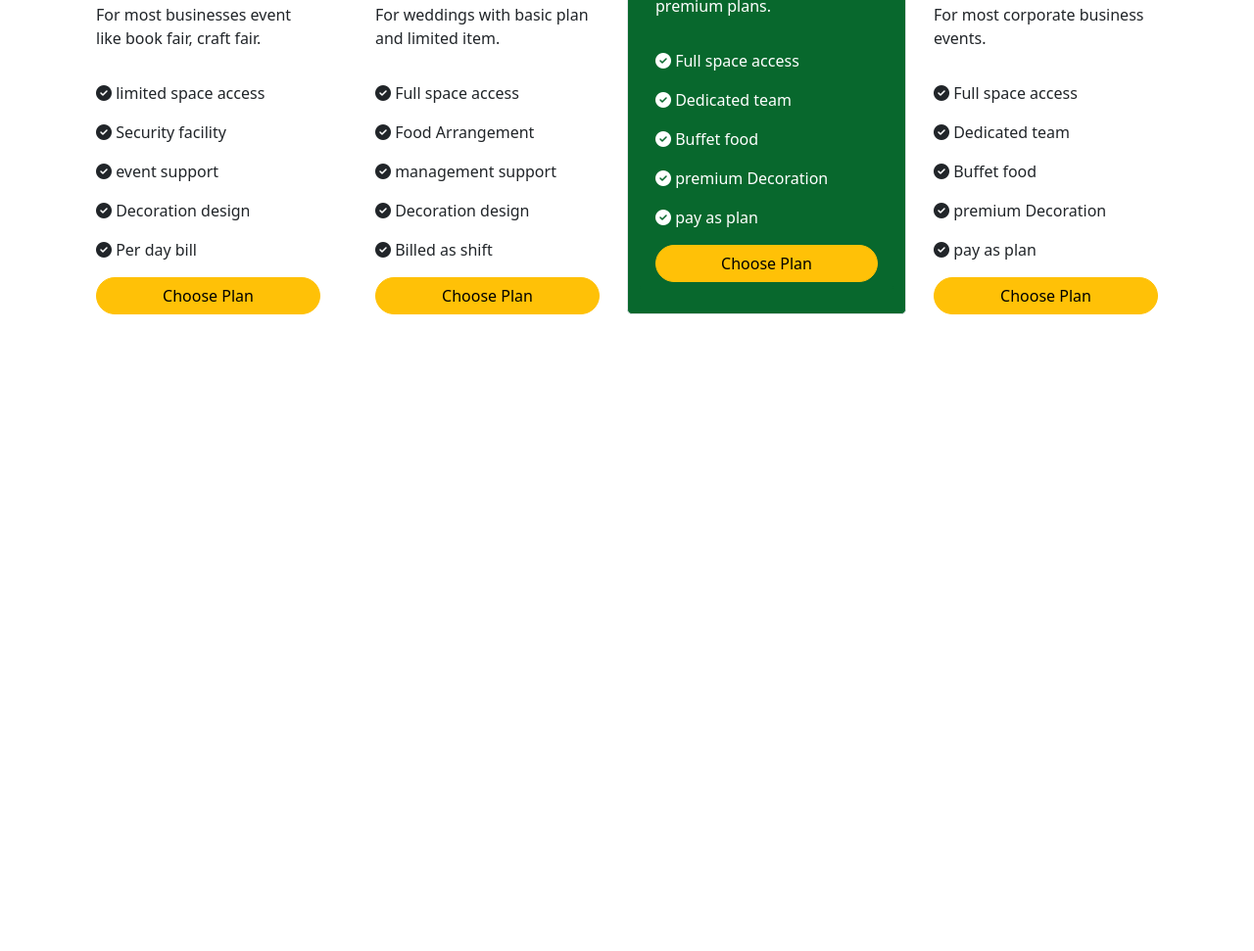
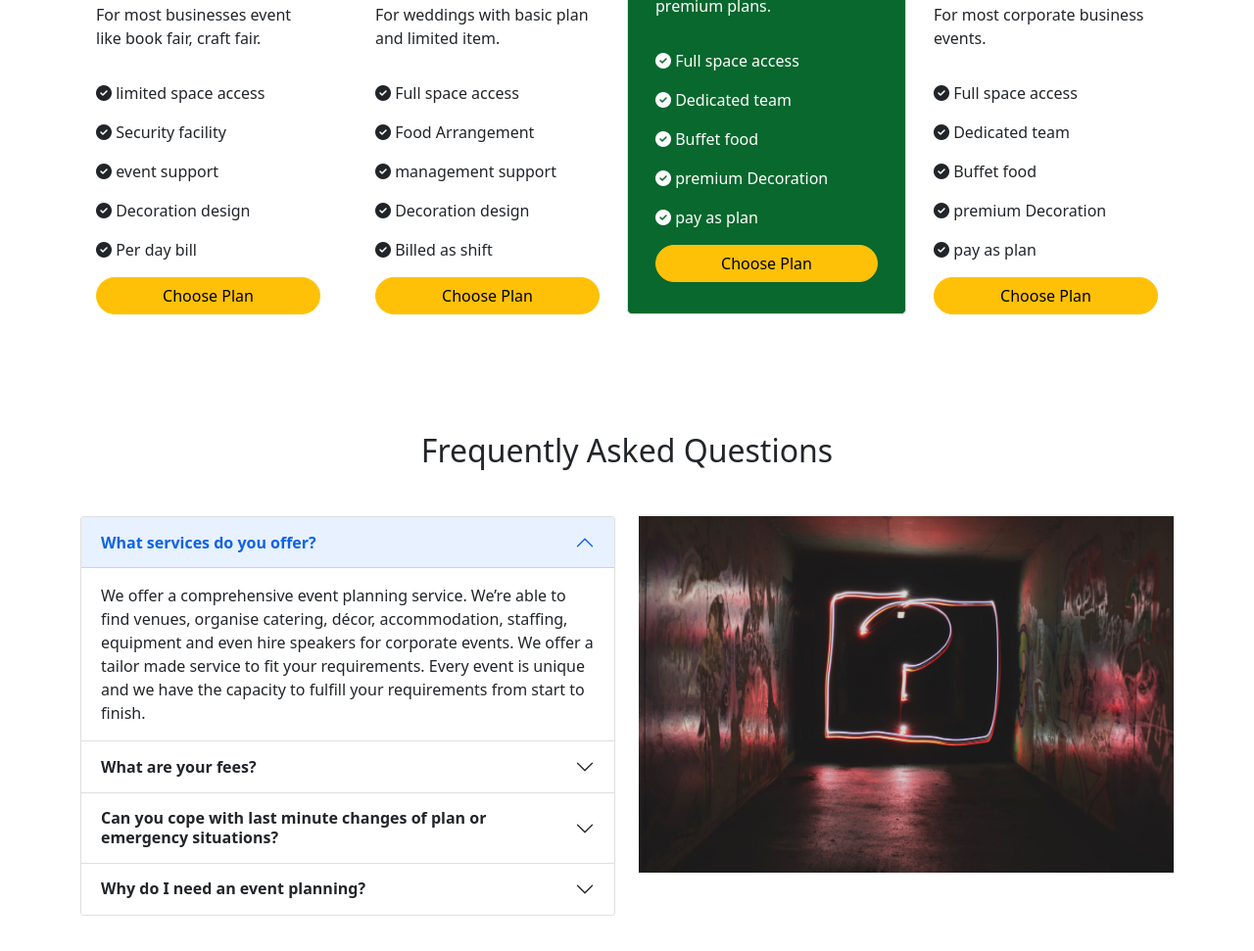
Before and after one commit to osman-goni-cse/Convention-Centre, a plain HTML site: page index.html in a window 1280 px wide. Shown: the part 1015-1986 px from the top of the page at 98% size. Before the commit the page ends 1456 px from the top, so only its background shows below. Drawn offline with nearby package versions, Linux system fonts and the light colour scheme.

Commit message:
FAQ added

```diff
--- a/index.html
+++ b/index.html
@@ -282,6 +282,72 @@
         </div>
       </div>
     </section>
+
+    <!-- Frequently Asked Section -->
+
+    <div class="container mb-5">
+      <h2 class="text-center mb-5">Frequently Asked Questions</h2>
+
+      <div class="row">
+        <div class="col-sm-6 col-md-5 col-lg-6">
+          <div class="accordion" id="accordionExample">
+            <div class="accordion-item">
+              <h2 class="accordion-header" id="headingOne">
+                <button class="accordion-button" type="button" data-bs-toggle="collapse" data-bs-target="#collapseOne" aria-expanded="true" aria-controls="collapseOne">
+                  <b>What services do you offer?</b>
+                </button>
+              </h2>
+              <div id="collapseOne" class="accordion-collapse collapse show" aria-labelledby="headingOne" data-bs-parent="#accordionExample">
+                <div class="accordion-body">
+                  We offer a comprehensive event planning service. We’re able to find venues, organise catering, décor, accommodation, staffing, equipment and even hire speakers for corporate events. We offer a tailor made service to fit your requirements. Every event is unique and we have the capacity to fulfill your requirements from start to finish.
+                </div>
+              </div>
+            </div>
+            <div class="accordion-item">
+              <h2 class="accordion-header" id="headingTwo">
+                <button class="accordion-button collapsed" type="button" data-bs-toggle="collapse" data-bs-target="#collapseTwo" aria-expanded="false" aria-controls="collapseTwo">
+                  <b>What are your fees?</b>
+                </button>
+              </h2>
+              <div id="collapseTwo" class="accordion-collapse collapse" aria-labelledby="headingTwo" data-bs-parent="#accordionExample">
+                <div class="accordion-body">
+                  We will discuss all your event requirements before giving a quotation as obviously fees charged will depend on the scale and nature of the event, complexity of planning and our level of involvement. We’ll keep in contact with you regarding our time, hours spent, and liaise with you on specific items, but we’ll also work to your budget and plan accordingly. You’ll never be charged more than we agree upon and there will be no hidden extras or surprises.
+                </div>
+              </div>
+            </div>
+            <div class="accordion-item">
+              <h2 class="accordion-header" id="headingThree">
+                <button class="accordion-button collapsed" type="button" data-bs-toggle="collapse" data-bs-target="#collapseThree" aria-expanded="false" aria-controls="collapseThree">
+                  <b>Can you cope with last minute changes of plan or emergency situations?</b>
+                </button>
+              </h2>
+              <div id="collapseThree" class="accordion-collapse collapse" aria-labelledby="headingThree" data-bs-parent="#accordionExample">
+                <div class="accordion-body">
+                  We have extensive experience in dealing with the unexpected. We build in contingency measures for all our events and are constantly formulating plans to cope with emergency situations. Rest assured your event is always in the most capable hands.
+                </div>
+              </div>
+            </div>
+            <div class="accordion-item">
+              <h2 class="accordion-header" id="headingFour">
+                <button class="accordion-button collapsed" type="button" data-bs-toggle="collapse" data-bs-target="#collapseFour" aria-expanded="false" aria-controls="collapseFour">
+                  <b>Why do I need an event planning?</b>
+                </button>
+              </h2>
+              <div id="collapseFour" class="accordion-collapse collapse" aria-labelledby="headingFour" data-bs-parent="#accordionExample">
+                <div class="accordion-body">
+                  An experienced event planner saves you time and money.We will supply reputable suppliers and vendors, negotiate the best rates, discounts, terms and conditions on your behalf and co-ordinate all aspects of your event. Using an event planner takes away stress and worry, and gives you peace of mind to enjoy your event.
+                </div>
+              </div>
+            </div>
+          </div>
+        </div>
+        <div class="col-sm-6 col-md-5 offset-md-2 col-lg-6 offset-lg-0">
+          <img class="w-100" src="./images/REQUENTLY-ASKED-QUESTIONS-TO-EVENT-PLANNERS.jpg" alt="">
+        </div>
+      </div>
+
+    </div>
+
   </main>
 
   <!-- footer start -->
```
Also changed, not shown: images/REQUENTLY-ASKED-QUESTIONS-TO-EVENT-PLANNERS.jpg (added).
